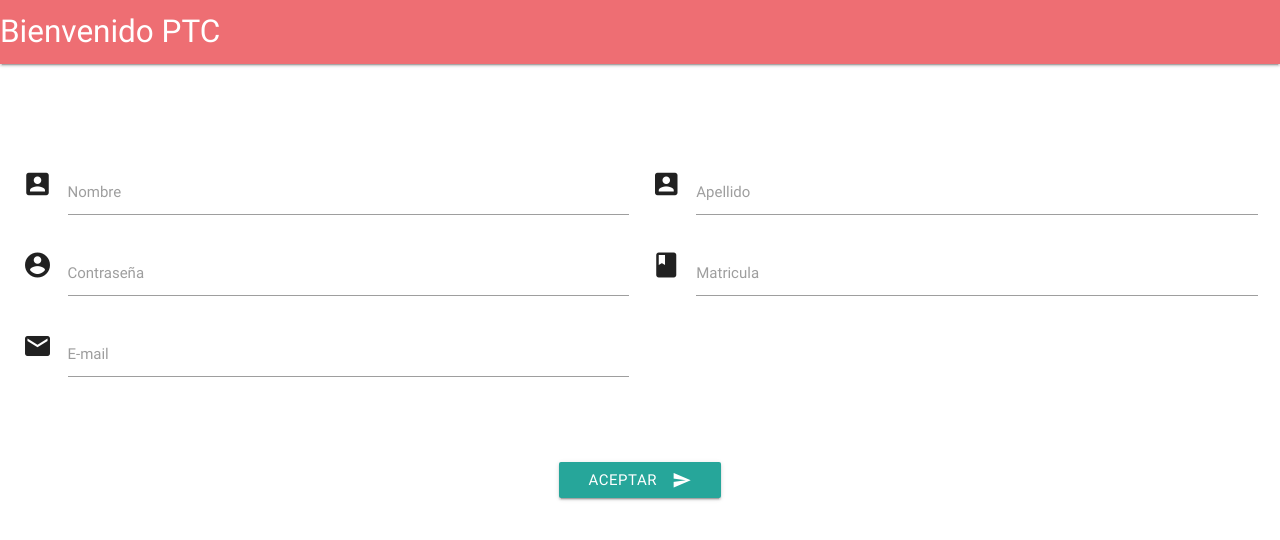
After one commit to edgardorito/ProyReingenieria, a PHP site: page /registroPTC.php in a window 1280 px wide. The commit adds this page. Shown: the top 540 px of the page. Run offline with PHP 8.4, Linux system fonts and the light colour scheme; some libraries are stand-ins or nearby versions.

Commit message:
registros

```diff
--- a/Sql.sql
+++ b/Sql.sql
@@ -4,6 +4,7 @@ CREATE TABLE `proyreing`.`registroalumno` (
   `apellido` VARCHAR(50) NOT NULL,
   `matricula` VARCHAR(20) NOT NULL,
   `cuatrimestre` VARCHAR(10) NULL,
-  `email` VARCHAR(15) NOT NULL,
+  `email` VARCHAR(150) NOT NULL,
+  `tipo` VARCHAR(100) NOT NULL,
   `contrasena` VARCHAR(100) NOT NULL,
   PRIMARY KEY (`id`));
--- /dev/null
+++ b/registroPTC.php
@@ -0,0 +1,59 @@
+<!DOCTYPE html>
+<html>
+<head>
+	<title>Registrar usuario</title>
+	<meta charset="UTF-8">
+	 <script type="text/javascript" src="https://code.jquery.com/jquery-2.1.1.min.js"></script>
+    <script type="text/javascript" src="materialize/js/materialize.min.js"></script>
+    <script type="text/javascript" src="js/registro.js"></script>
+    <link href="http://fonts.googleapis.com/icon?family=Material+Icons" rel="stylesheet">
+    <!--Import materialize.css-->
+    <link type="text/css" rel="stylesheet" href="materialize/css/materialize.min.css"  media="screen,projection"/>
+</head>
+<body>
+<nav>
+    <div class="nav-wrapper">
+      <a href="#" class="brand-logo">Bienvenido PTC</a>
+    </div>
+  </nav>
+	 <main><br><br><br>
+    <div class="row">
+        <form  id="forma" class="col s12" action="registrarPtcBD.php" method="post">
+          <div class="row"><br>
+          <div class="input-field col s12 m12 l6">
+              <i class="material-icons prefix">account_box</i>
+              <input required id="nombre" type="text" class="validate" name="nombre">
+              <label class="active" for="nombre">Nombre</label>
+            </div>
+            <div class="input-field col s12 m12 l6">
+              <i class="material-icons prefix">account_box</i>
+              <input required id="apellido" type="text" class="validate" name="apellido">
+              <label class="active" for="apellido">Apellido</label>
+            </div>
+            <div class="input-field col s12 m12 l6">
+              <i class="material-icons prefix">account_circle</i>
+              <input required id="contrasena" type="password" class="validate" name="contrasena">
+              <label class="active" for="contrasena">Contraseña</label>
+            </div>
+            <div class="input-field col s12 m12 l6">
+              <i class="material-icons prefix">book</i>
+              <input required id="matricula" type="number" class="validate" name="matricula">
+              <label class="active" for="matricula">Matricula</label>
+            </div>
+            <div class="input-field col s12 m12 l6">
+              <i class="material-icons prefix">email</i>
+              <input required id="email" type="email" class="validate" name="email">
+              <label class="active" for="email">E-mail</label>
+            </div>
+          </div><br><br>
+          <center>
+            <button class="btn waves-effect waves-light" >Aceptar
+                <i class="material-icons right">send</i>
+            </button>
+            </center>
+        </form>
+
+      </div>
+      </main>
+</body>
+</html>
```
Also changed, not shown: registrarAlumnoBD.php (added, +34 -0 lines), registrarPtcBD.php (added, +34 -0 lines), registroAlumno.php (renamed from registro.php, +11 -16 lines).
